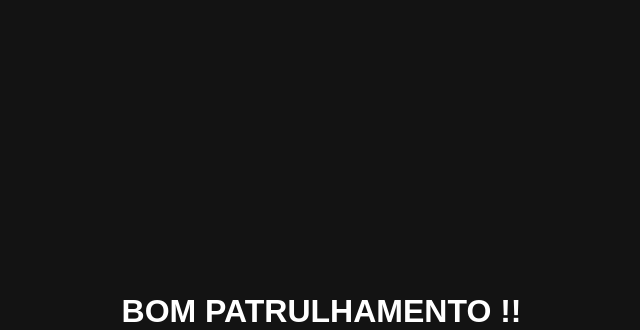
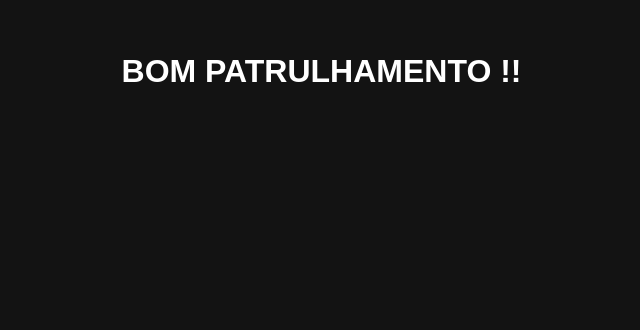
Before and after one commit to duffmen/Policia-Civil, a plain HTML site: page FARDAMENTO FEMININO.html in a window 1280 px wide. Shown: the part 5227-5557 px from the top of the page, without its empty margins (329-969 px from the left). After the commit the page ends 5317 px from the top, so only its background shows below. Drawn offline with Linux system fonts and the light colour scheme.

Commit message:
Update FARDAMENTO FEMININO.html

```diff
--- a/FARDAMENTO FEMININO.html
+++ b/FARDAMENTO FEMININO.html
@@ -227,7 +227,7 @@
         position: absolute;
         text-align: justify;
     width: 90%;
-    top: 690%;
+    top: 660%;
     margin: 0;
     text-indent: 28%;
     left: 10%;
```
